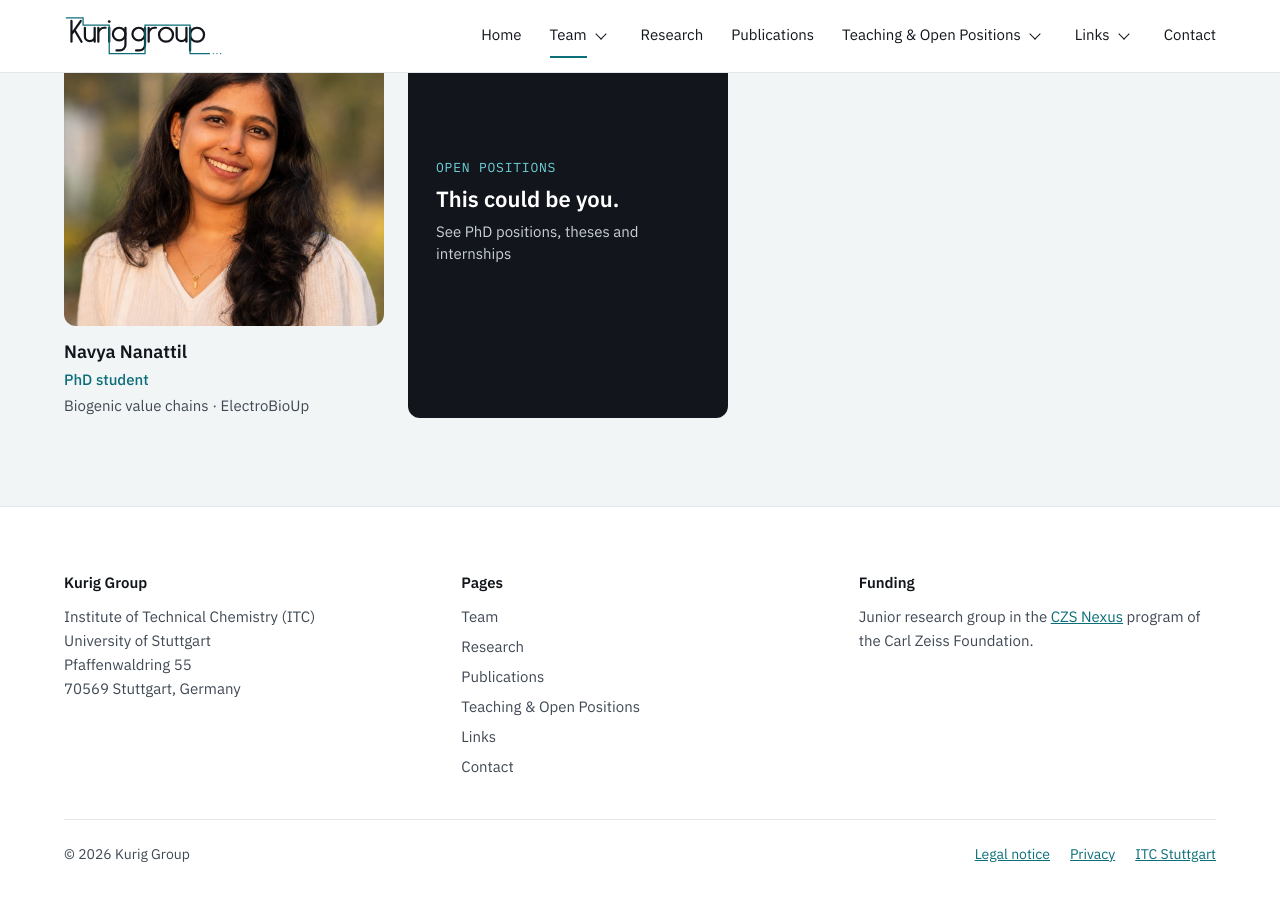
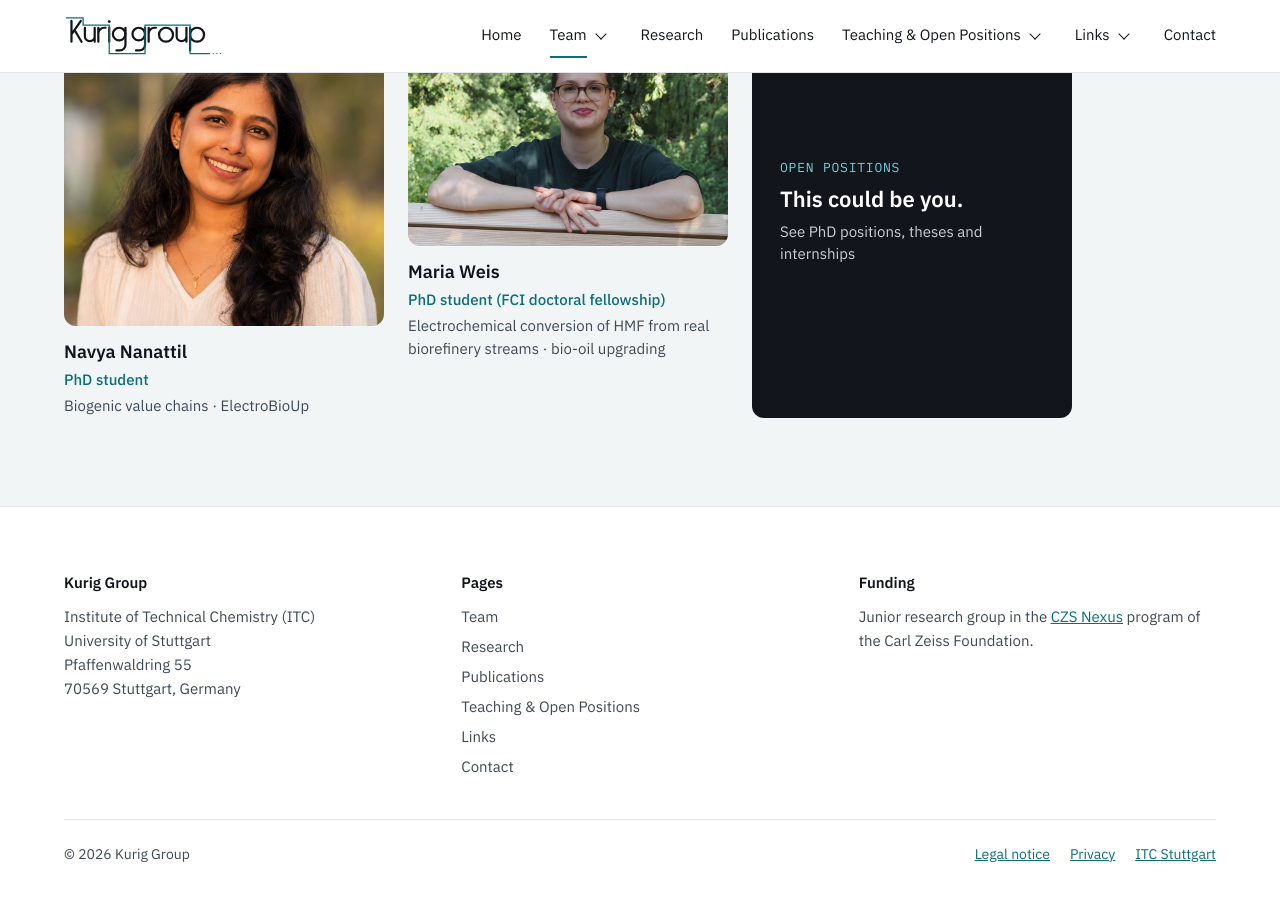
Before and after one commit to NilKur/kurig-group-website, a Jekyll site: the page built from team.html, in a window 1280 px wide and 900 px high, scrolled down 2113 px. Built offline with Jekyll 4.4.1, drawn with Linux system fonts in a browser that asks for light colours.

Commit message:
Add Maria Weis to the team page
Co-Authored-By: Claude Opus 5.5 <noreply@anthropic.com>
Claude-Session: https://claude.ai/code/session_01Ln7JnE2QjE1RQ1nrTBQWHr

```diff
--- a/_data/team.yml
+++ b/_data/team.yml
@@ -16,3 +16,8 @@
   role: "PhD student"
   topic: "Biogenic value chains · ElectroBioUp"
   photo: "/assets/img/team/navya-nanattil.jpg"
+
+- name: "Maria Weis"
+  role: "PhD student (FCI doctoral fellowship)"
+  topic: "Electrochemical conversion of HMF from real biorefinery streams · bio-oil upgrading"
+  photo: "/assets/img/team/maria-weis.jpg"
```
Also changed, not shown: assets/img/team/maria-weis.jpg (added).
